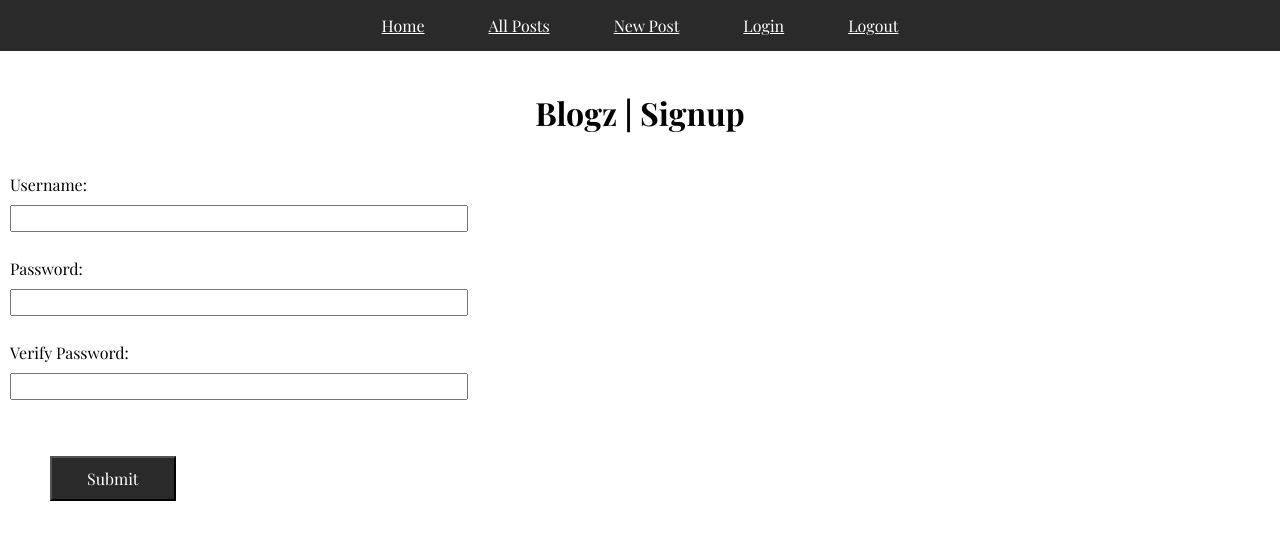
After one commit to ifamvd/blogz, a Flask app: page /signup in a window 1280 px wide. The commit adds this page. Shown: the top 540 px of the page. Run offline with Flask 2, Linux system fonts and the light colour scheme.

Commit message:
Stopped at Make A Home Page.

```diff
--- a/main.py
+++ b/main.py
@@ -1,60 +1,196 @@
 from flask import Flask, request, redirect, render_template, session, flash
 from flask_sqlalchemy import SQLAlchemy
+from hashutils import make_pw_hash, check_pw_hash
 
 app = Flask(__name__)
 app.config['DEBUG'] = True
 
-app.config['SQLALCHEMY_DATABASE_URI'] = 'mysql+pymysql://build-a-blog:tigasep88@localhost:8889/build-a-blog'
+app.config['SQLALCHEMY_DATABASE_URI'] = 'mysql+pymysql://blogz:tigasep88@localhost:8889/blogz'
 app.config['SQLALCHEMY_ECHO'] = True
 db = SQLAlchemy(app)
 
 app.secret_key = 'tigasep88'
 
-# persistent class -- class that can be stored in the database
+# persistent class -- created into a database table
 class Blog(db.Model):
     id = db.Column(db.Integer, primary_key = True)
     title = db.Column(db.String(120))
     body = db.Column(db.String(5000))
+    owner_id = db.Column(db.Integer, db.ForeignKey('user.id'))
 
-    def __init__(self, title, body):
+    def __init__(self, title, body, owner):
         self.title = title
         self.body = body
+        self.owner = owner
+
+# persistent class -- created into a database table
+class User(db.Model):
+    id = db.Column(db.Integer, primary_key = True)
+    username = db.Column(db.String(120), unique = True)
+    pw_hash = db.Column(db.String(120))
+    blogs = db.relationship('Blog', backref = 'owner')
+
+    def __init__(self, username, password):
+        self.username = username
+        self.pw_hash = make_pw_hash(password)
+
+@app.before_request
+def require_login():
+    allowed_routes = ['login', 'blog', 'index', 'signup']
+    # let's check the seesion information
+    print("This is the session:")
+    print(session)
+    if request.endpoint not in allowed_routes and 'username' not in session:
+        return redirect('/login')
+
+@app.route('/login', methods = ['POST', 'GET'])
+def login():
+    error_u = ''
+    error_p = ''
+    if request.method == 'POST':
+        username = request.form['username']
+        password = request.form['password']
+        user = User.query.filter_by(username = username).first()
+        if not user:
+            error_u = 'User does not exist.'
+            flash('User does not exist. Please signup for an account.', 'flash-alert')
+            return redirect('/signup')
+        elif user and not check_pw_hash(password, user.pw_hash):
+            error_p = 'Password is incorrect.'
+            flash('Password is incorrect.', 'flash-alert')
+        elif user and check_pw_hash(password, user.pw_hash):
+            session['username'] = username
+            flash("Logged in successfully.", 'flash-success')
+            return redirect('/newpost')
+        else:
+            error_u = 'Incorrect username.'
+            error_p = 'Incorrect password.'
+            flash("Incorrect username and password combination.", 'flash-alert')
+    return render_template('login.html', title = "Login", error_u = error_u, error_p = error_p)
+
+@app.route('/signup', methods = ['POST', 'GET'])
+def signup():
+    if request.method == 'POST':
+        username = request.form['username']
+        password = request.form['password']
+        verify = request.form['verify']
+        # validate
+        error_u = ''
+        error_p = ''
+        error_v = ''
+        if not username:
+            error_u = 'You left this blank. Please type in your username.'
+            flash("You left Username blank.", 'flash-alert')
+            username = ''
+        elif len(username) < 3 or len(username) > 50:
+            error_u = 'Invalid length: either less than 3 or more than 20.'
+            flash("Username has invalid length.", 'flash-alert')
+            username = ''
+        elif check_space(username):
+            error_u = 'Space character(s) found. Omit space(s).'
+            flash("Space character(s) found in Username.", 'flash-alert')
+            username = ''
+        if not password:
+            error_p = 'You left this blank. Please type in a valid password.'
+            flash("You left Password blank.", 'flash-alert')
+        elif len(password) < 3 or len(password) > 50:
+            error_p = 'Invalid length: either less than 3 or more than 20.'
+            flash("Password has invalid length.", 'flash-alert')
+        elif check_space(password):
+            error_p = 'Space character(s) found. Omit space(s).'
+            flash("Space character(s) found in Password.", 'flash-alert')
+        if not verify:
+            error_v = 'You left this blank. Please verify password.'
+            flash("You left Verify Password input blank.", 'flash-alert')
+        elif password != verify:
+            error_v = 'Passwords don\'t match.'
+            flash("Verify Password doesn't match Password.", 'flash-alert')
+        if not error_u and not error_p and not error_v:
+            # make sure user does not exist
+            existing_user = User.query.filter_by(username = username).first()
+            if not existing_user:
+                new_user = User(username, password)
+                db.session.add(new_user)
+                db.session.commit()
+                session['username'] = username
+                flash("Registered, and logged in successfully.", 'flash-success')
+                return redirect('/newpost')
+            else:
+                flash("Username already exists. If it is you, please login. Otherwise, choose a different username.", 'flash-alert')
+                return render_template('signup.html', title = 'Signup')
+        else:
+            return render_template('signup.html',
+                title = 'Signup',
+                username = username,
+                error_u = error_u,
+                error_p = error_p,
+                error_v = error_v)
+    return render_template('signup.html', title = 'Signup')
+
+def check_space(token):
+    for i in token:
+        if i == ' ':
+            return True
+    return False
+
+@app.route('/logout')
+def logout():
+    del session['username']
+    flash("You have successfully logged out.", 'flash-success')
+    return redirect('/blog')
+
+#####
+@app.route('/', methods = ['POST', 'GET'])
+def index():
+    """
+    owner = User.query.filter_by(email = session['email']).first()
+    if request.method == 'POST':
+        task_name = request.form['task']
+        new_task = Task(task_name, owner)
+        db.session.add(new_task)
+        db.session.commit()
+    tasks = Task.query.filter_by(completed = False, owner = owner).all()
+    completed_tasks = Task.query.filter_by(completed = True, owner = owner).all()
+    return render_template('todos.html', tasks = tasks, completed_tasks = completed_tasks, title = 'Get It Done!')
+    """
+    return render_template('base.html')
+#####
 
 @app.route('/blog')
 def blog():
     blog_id = request.args.get("id")
     if not blog_id:
         posts = Blog.query.order_by(Blog.id).all()
-        return render_template('blog.html', title = "Build a Blog", posts = posts)
+        return render_template('blog.html', title = "List of Blogs", posts = posts)
     else:
         blog_id = int(blog_id)
         post = Blog.query.filter_by(id = blog_id).first()
-        return render_template('post.html', title = "Build a Blog", blog_title = post.title, blog_body = post.body)
+        return render_template('post.html', title = "Blog Entry", blog_title = post.title, blog_body = post.body)
 
 @app.route('/newpost', methods = ['POST', 'GET'])
 def newpost():
+    owner = User.query.filter_by(username = session['username']).first()
+    error_t = ''
+    error_b = ''
     if request.method == 'POST':
         blog_title = request.form['blog_title']
         blog_body = request.form['blog_body']
-        error_t = ''
-        error_b = ''
         # validate
         if not blog_title:
             error_t = 'Please fill in the title'
+            flash("You left the title empty. Please fill in the title.", 'flash-alert')
         if not blog_body:
             error_b = 'Please fill in the body'
+            flash("You left the body empty. Please fill in the body.", 'flash-alert')
+        # add to db
         if not error_t and not error_b:
-            new_post = Blog(blog_title, blog_body)
+            new_post = Blog(blog_title, blog_body, owner)
             db.session.add(new_post)
             db.session.commit()
+            flash("Blog entry created.", 'flash-success')
             post_id = new_post.id
             return redirect('/blog?id=' + str(post_id))
-        else:
-            return render_template('newpost.html',
-                title = 'Build a Blog',
-                error_t = error_t,
-                error_b = error_b)
-    return render_template('newpost.html', title = 'Build a Blog')
+    return render_template('newpost.html', title = 'Create a Post', error_t = error_t, error_b = error_b)
 
 if __name__ == '__main__':
     app.run()
--- a/templates/base.html
+++ b/templates/base.html
@@ -1,12 +1,13 @@
 <!DOCTYPE html>
 <html>
     <head>
-        <title>{{title}}</title>
+        <title>Blogz | {{title}}</title>
         <link rel="stylesheet" type="text/css" href="https://fonts.googleapis.com/css?family=Playfair+Display:400,700" rel="stylesheet">
         <style>
             html, body {
                 margin:0;
                 padding:0;
+                width: 100%;
             }
             .error {
                 color: red;
@@ -16,6 +17,7 @@
             h1 {
                 font-family: 'Playfair Display', serif;
                 text-align: center;
+                margin: 40px auto;
             }
             h2 {
                 font-family: 'Playfair Display', serif;
@@ -70,11 +72,29 @@
                 margin: 30px 50px;
                 text-align:center;
             }
+            .flash-alert {
+                text-align: center;
+                color: #b61f1f;
+                background-color: #ffdbdb;
+                padding-top: 15px;
+                padding-bottom: 15px;
+            }
+            .flash-success {
+                text-align: center;
+                color: #18862b;
+                background-color: #e8ffe8;
+                padding-top: 15px;
+                padding-bottom: 15px;
+            }
         </style>
     </head>
     <body>
         <p class="nav">
-            <a href="/blog">Main Blog Page</a><a href="/newpost">Add a Blog Entry</a>
+            <a href="/">Home</a>
+            <a href="/blog">All Posts</a>
+            <a href="/newpost">New Post</a>
+            <a href="/login">Login</a>
+            <a href="/logout">Logout</a>
         </p>
 
         {% with messages = get_flashed_messages(with_categories = True) %}
--- a/templates/blog.html
+++ b/templates/blog.html
@@ -2,7 +2,7 @@
 
 {% block content %}
 
-<h1>{{title}}</h1>
+<h1>Blogz | {{title}}</h1>
 
 {% if posts|length == 0 %}
 
--- a/templates/newpost.html
+++ b/templates/newpost.html
@@ -2,7 +2,7 @@
 
 {% block content %}
 
-<h1>Add a Blog Entry</h1>
+<h1>Blogz | {{title}}</h1>
 
 <form method="POST" action="/newpost">
     <label for="title">
--- a/templates/post.html
+++ b/templates/post.html
@@ -2,7 +2,7 @@
 
 {% block content %}
 
-<h1>{{title}}</h1>
+<h1>Blogz | {{title}}</h1>
 <h2>{{blog_title}}</h2>
 <p>{{blog_body}}</p>
 
--- /dev/null
+++ b/templates/signup.html
@@ -0,0 +1,26 @@
+{% extends "base.html" %}
+
+{% block content %}
+
+<h1>Blogz | {{title}}</h1>
+
+<form action="/signup" method="post">
+    <label for="username">
+        <p>Username:</p>
+        <input type="text" id="username" name="username" value="{{username}}" />
+    </label>
+    <p class="error">{{error_u}}</p>
+    <label for="password">
+        <p>Password:</p>
+        <input type="password" id="password" name="password" />
+    </label>
+    <p class="error">{{error_p}}</p>
+    <label for="verify">
+        <p>Verify Password:</p>
+        <input type="password" id="verify" name="verify" />
+    </label>
+    <p class="error">{{error_v}}</p>
+    <input type="submit" value="Submit" />
+</form>
+
+{% endblock %}
```
Also changed, not shown: hashutils.py (added, +19 -0 lines), templates/login.html (added, +23 -0 lines), templates/index.html (added), templates/singleUser.html (added).
